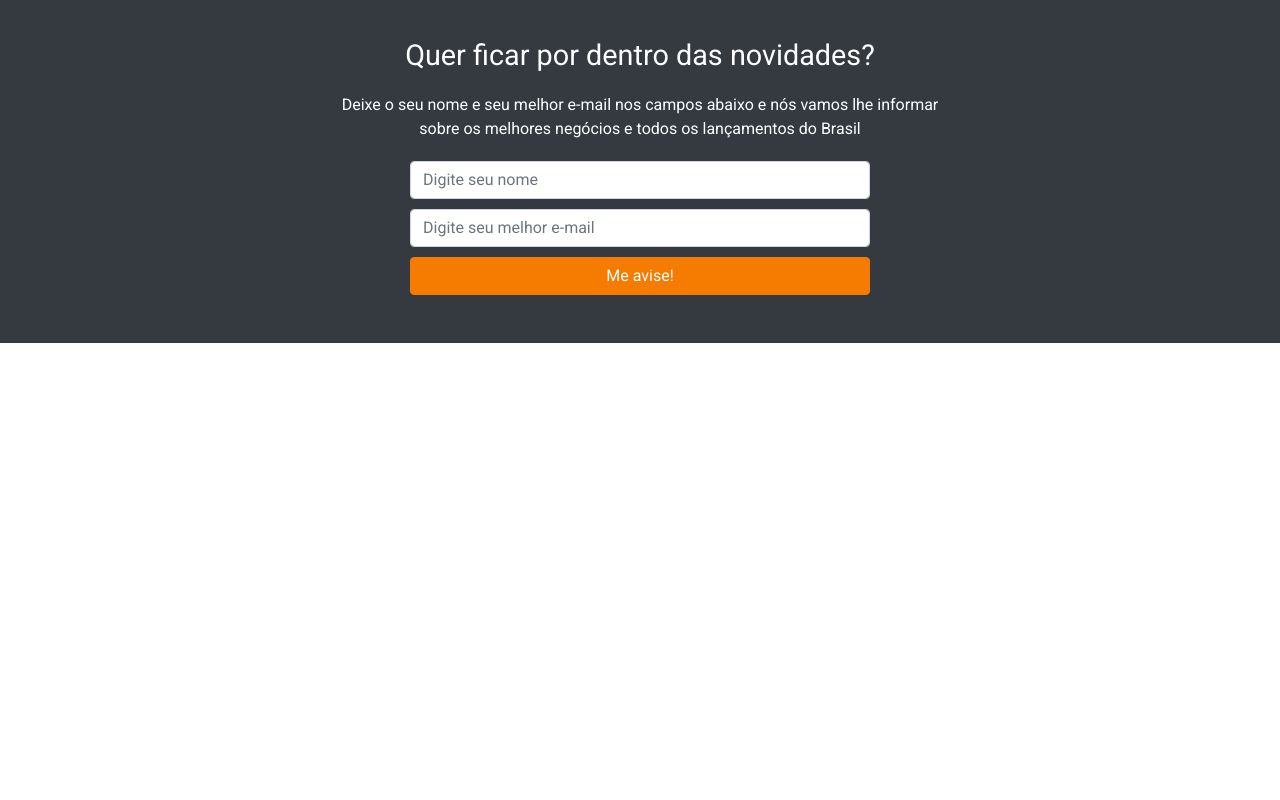
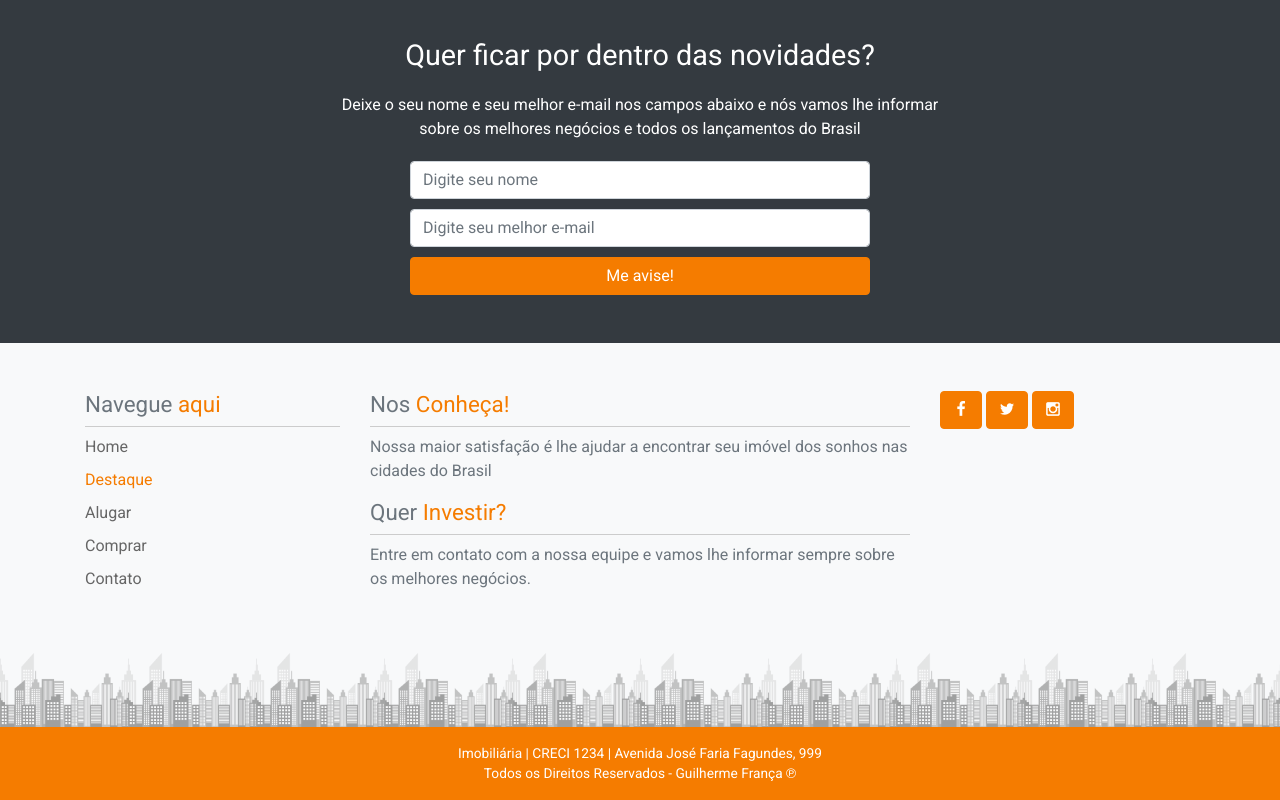
Before and after one commit to HandzOn/HandzOn.bootstrap_project, a website: page index.html in a window 1280 px wide. Shown: the part 3150-3950 px from the top of the page. Before the commit the page ends 3493 px from the top, so only its background shows below. Drawn offline with nearby package versions, Linux system fonts and the light colour scheme.

Commit message:
Add footer

```diff
--- a/index.html
+++ b/index.html
@@ -36,12 +36,13 @@
     <nav class="navbar navbar-expand-md navbar-light my-3">
         <div class="container">
             <div class="navbar-brand">
-                    <a  href="#">
+                <a href="#">
                     <h1 class="text-hide">Imobiliária</h1>
                     <img src="./assets/images/logo.png" alt="logo" class="d-inline-block" width="280">
                 </a>
             </div>
-                <button class="navbar-toggler" type="button" data-toggle="collapse" data-target="#navbarSupportedContent" aria-controls="navbarSupportedContent" aria-expanded="false" aria-label="Toggle navigation">
+            <button class="navbar-toggler" type="button" data-toggle="collapse" data-target="#navbarSupportedContent"
+                    aria-controls="navbarSupportedContent" aria-expanded="false" aria-label="Toggle navigation">
                 <span class="navbar-toggler-icon"></span>
             </button>
             <div class="collapse navbar-collapse" id="navbarSupportedContent">
@@ -62,7 +63,8 @@
     <div class="container" style="height: 100%">
         <div class="row align-items-center" style="height: 100%">
             <div class="col-8">
-                    <p class="main-slide-content">Encontre o <strong>imóvel ideal</strong> para você e <strong>sua família</strong> morar na praia!</p>
+                <p class="main-slide-content">Encontre o <strong>imóvel ideal</strong> para você e <strong>sua
+                    família</strong> morar na praia!</p>
                 <a href="#" class="btn btn-front btn-lg">Quero Alugar</a>
                 <a href="#" class="btn btn-front btn-lg">Quero Comprar</a>
             </div>
@@ -90,7 +92,8 @@
                 </div>
                 <div class="form-group col-3">
                     <label for="search" class="mb-2"><strong>Comprar ou Alugar?</strong></label>
-                        <select name="search" id="search" class="selectpicker" title="Escolha..." multiple data-actions-box="true">
+                    <select name="search" id="search" class="selectpicker" title="Escolha..." multiple
+                            data-actions-box="true">
                         <option value="">Comprar</option>
                         <option value="">Alugar</option>
                     </select>
@@ -153,42 +156,48 @@
         <div class="main-list-group-items mt-5 d-flex justify-content-around row">
             <article class="main-list-group-item col-4 mb-4">
                 <a href="">
-                        <div class="d-flex align-items-center justify-content-center" style="background: url('./assets/images/home/cobertura_oto_1.jpg') no-repeat; background-size: cover;">
+                    <div class="d-flex align-items-center justify-content-center"
+                         style="background: url('./assets/images/home/cobertura_oto_1.jpg') no-repeat; background-size: cover;">
                         <h2>Cobertura</h2>
                     </div>
                 </a>
             </article>
             <article class="main-list-group-item col-4 mb-4">
                 <a href="">
-                        <div class="d-flex align-items-center justify-content-center" style="background: url('./assets/images/home/alto_padrao_1.jpg') no-repeat; background-size: cover;">
+                    <div class="d-flex align-items-center justify-content-center"
+                         style="background: url('./assets/images/home/alto_padrao_1.jpg') no-repeat; background-size: cover;">
                         <h2>Alto Padrão</h2>
                     </div>
                 </a>
             </article>
             <article class="main-list-group-item col-4 mb-4">
                 <a href="">
-                        <div class="d-flex align-items-center justify-content-center" style="background: url('./assets/images/home/de_frente_pro_mar_original.jpg') no-repeat; background-size: cover;">
+                    <div class="d-flex align-items-center justify-content-center"
+                         style="background: url('./assets/images/home/de_frente_pro_mar_original.jpg') no-repeat; background-size: cover;">
                         <h2>De Frente para o Mar</h2>
                     </div>
                 </a>
             </article>
             <article class="main-list-group-item col-4">
                 <a href="">
-                        <div class="d-flex align-items-center justify-content-center" style="background: url('./assets/images/home/condominio_fechado_1.jpg') no-repeat; background-size: cover;">
+                    <div class="d-flex align-items-center justify-content-center"
+                         style="background: url('./assets/images/home/condominio_fechado_1.jpg') no-repeat; background-size: cover;">
                         <h2>Condomínio Fechado</h2>
                     </div>
                 </a>
             </article>
             <article class="main-list-group-item col-4">
                 <a href="">
-                        <div class="d-flex align-items-center justify-content-center" style="background: url('./assets/images/home/compacto_1.jpg') no-repeat; background-size: cover;">
+                    <div class="d-flex align-items-center justify-content-center"
+                         style="background: url('./assets/images/home/compacto_1.jpg') no-repeat; background-size: cover;">
                         <h2>Compacto</h2>
                     </div>
                 </a>
             </article>
             <article class="main-list-group-item col-4">
                 <a href="">
-                        <div class="d-flex align-items-center justify-content-center" style="background: url('./assets/images/home/sala_comercial_original.jpg') no-repeat; background-size: cover;">
+                    <div class="d-flex align-items-center justify-content-center"
+                         style="background: url('./assets/images/home/sala_comercial_original.jpg') no-repeat; background-size: cover;">
                         <h2>Lojas e Salas</h2>
                     </div>
                 </a>
@@ -216,7 +225,8 @@
                     <div class="card-body">
                         <h2><a href="#" class="text-front">Linda Casa no Campeche com vista para o mar</a></h2>
                         <p class="main-properties-item-category">Imóvel Residencial</p>
-                            <p class="main-properties-item-type">Apartamento - Campeche <i class="icon-location-arrow"></i></p>
+                        <p class="main-properties-item-type">Apartamento - Campeche <i class="icon-location-arrow"></i>
+                        </p>
                         <p class="main-properties-item-price text-front">R$ 400.000,00</p>
                         <a href="#" class="btn btn-front btn-block">Ver Imóvel</a>
                     </div>
@@ -325,7 +335,8 @@
                     <div class="card-body">
                         <h2><a href="#" class="text-front">Linda Casa no Campeche com vista para o mar</a></h2>
                         <p class="main-properties-item-category">Imóvel Residencial</p>
-                            <p class="main-properties-item-type">Apartamento - Campeche <i class="icon-location-arrow"></i></p>
+                        <p class="main-properties-item-type">Apartamento - Campeche <i class="icon-location-arrow"></i>
+                        </p>
                         <p class="main-properties-item-price text-front">R$ 4.000,00/mês</p>
                         <a href="#" class="btn btn-front btn-block">Ver Imóvel</a>
                     </div>
@@ -432,6 +443,47 @@
     </div>
 </article>
 
+<section class="main-footer bg-light" style="background: url('assets/images/footer.png') repeat-x bottom center; background-size: 10%;">
+    <div class="container pt-5" style="padding-bottom: 120px;">
+        <div class="row justify-content-arround text-muted">
+            <div class="col-3">
+                <h1 class="pb-2">Navegue <span class="text-front">aqui</span></h1>
+                <ul>
+                    <li><a href="">Home</a></li>
+                    <li><a href="" class="text-front">Destaque</a></li>
+                    <li><a href="">Alugar</a></li>
+                    <li><a href="">Comprar</a></li>
+                    <li><a href="">Contato</a></li>
+                </ul>
+            </div>
+            <div class="col-6">
+                <h1 class="pb-2">Nos <span class="text-front">Conheça!</span></h1>
+                <p>Nossa maior satisfação é lhe ajudar a encontrar seu imóvel
+                    dos sonhos nas cidades do Brasil</p>
+                <h1 class="pb-2">Quer <span class="text-front">Investir?</span></h1>
+                <p>Entre em contato com a nossa equipe e vamos lhe
+                    informar sempre sobre os melhores negócios.</p>
+            </div>
+            <div class="col-3">
+                <button class="btn btn-front icon-facebook icon-notext"></button>
+                <button class="btn btn-front icon-twitter icon-notext"></button>
+                <button class="btn btn-front icon-instagram icon-notext"></button>
+            </div>
+        </div>
+    </div>
+</section>
+
+<div class="main-copyright py-3 bg-front text-white text-center">
+    <div class="container">
+        <div class="row">
+            <div class="col-12">
+                <p class="mb-0">Imobiliária | CRECI 1234 | Avenida José Faria Fagundes, 999 </p>
+                <p class="mb-0">Todos os Direitos Reservados - Guilherme França &copysr;</p>
+            </div>
+        </div>
+    </div>
+</div>
+
 
 <!-- Scripts -->
 <script src="./node_modules/jquery/dist/jquery.min.js"></script>
--- a/src/scss/app.scss
+++ b/src/scss/app.scss
@@ -6,6 +6,9 @@
 @import 'addons/bootstrap-select';
 
 @import 'theme/header';
+@import 'theme/footer';
+
+
 @import 'folds/list-properties';
 @import 'folds/optin';
 
--- /dev/null
+++ b/src/scss/theme/_footer.scss
@@ -0,0 +1,24 @@
+.main-footer {
+  h1 {
+    font-size: 1.4em;
+    border-bottom: 1px solid #CCC;
+  }
+
+  ul {
+    padding-left: 0;
+    li {
+      list-style: none;
+      margin-bottom: 9px;
+    }
+
+    a {
+      color: #666;
+    }
+  }
+}
+
+.main-copyright {
+  p {
+    font-size: 0.857em;
+  }
+}
```
Also changed, not shown: assets/css/app.css, 1 other file. Lines whose indentation alone changed are shown as unchanged.
